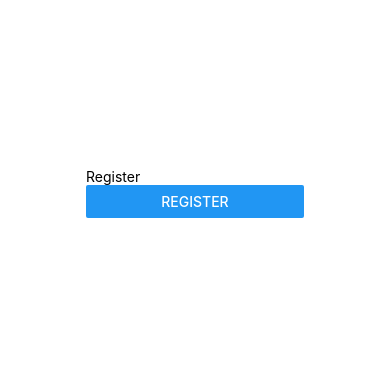
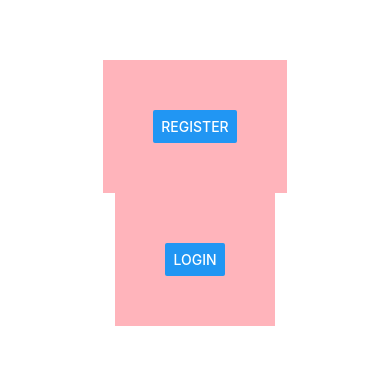
Before and after one commit to ksajan/reactNative, a React Native app: screen / in a window 390 px wide. Shown: the part 229-594 px from the top of the page. Built offline with nearby package versions, Linux system fonts and the light colour scheme.

Commit message:
page1 updated

```diff
--- a/App.js
+++ b/App.js
@@ -4,9 +4,11 @@ import { StyleSheet, Text, View, Button, TextInput } from 'react-native';
 export default function App() {
   return (
     <View style={styles.container}>
-      <View>
-        <TextInput placeholder="Register "/>
-        <Button title="Register"/>
+      <View style={styles.item1}>
+        <Button title="Register" />
+      </View>
+      <View style={styles.item2}>
+        <Button title="Login" />
       </View>
     </View>
   );
@@ -20,4 +22,16 @@ const styles = StyleSheet.create({
     justifyContent: 'center',
     padding: 50,
   },
+  item1: {
+    backgroundColor: '#f456',
+    alignItems: 'center',
+    justifyContent: 'center',
+    padding: 50,
+  },
+  item2: {
+    backgroundColor: '#f456',
+    alignItems: 'center',
+    justifyContent: 'center',
+    padding: 50,
+  }
 });
```
